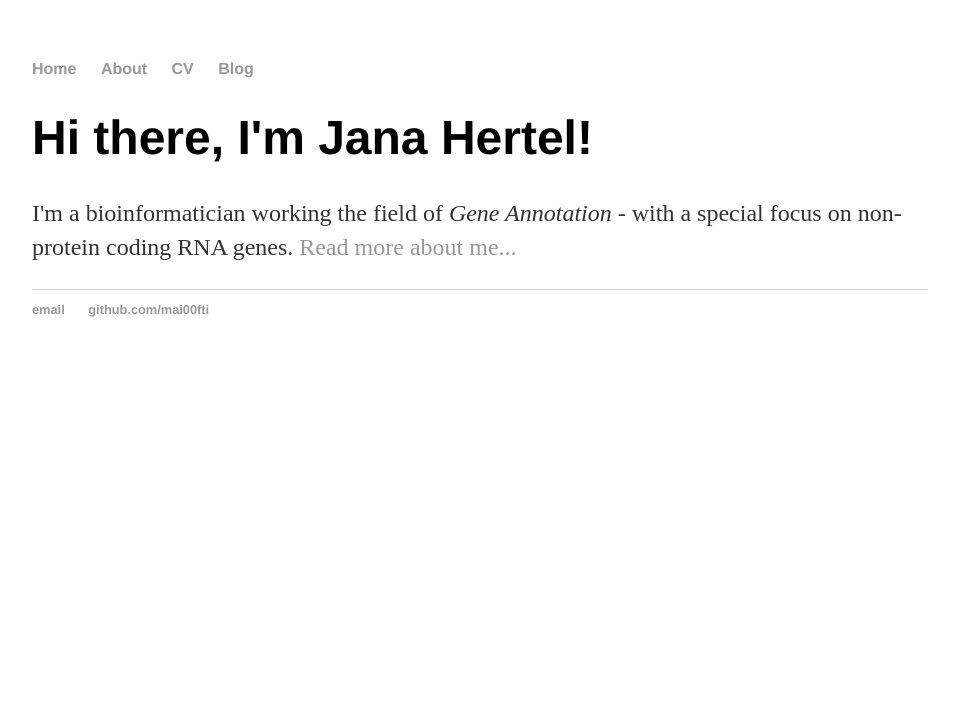
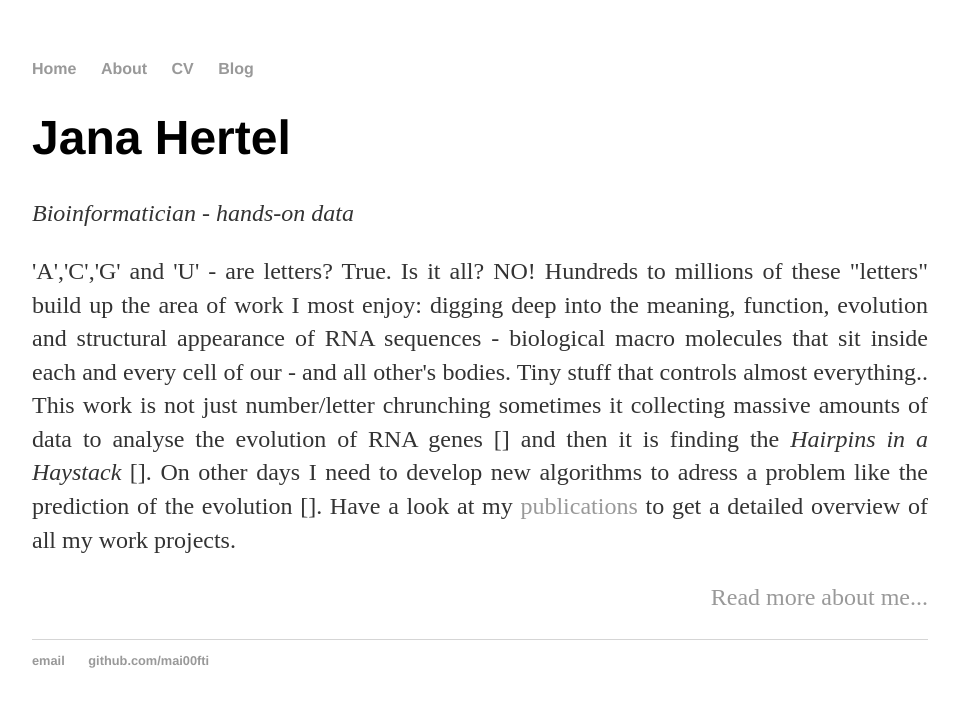
Before and after one commit to mai00fti/mai00fti.github.io, a Jekyll site: the page built from index.html, in a window 1280 px wide. Shown: the top 707 px of the page, without its empty margins (160-1119 px from the left). Built offline with Jekyll 4.4.1, drawn with Linux system fonts in a browser that asks for light colours.

Commit message:
Update index.html

```diff
--- a/index.html
+++ b/index.html
@@ -3,7 +3,23 @@ layout: default
 title: Jana Hertel, Bioinformatician
 ---
 <div class="blurb">
-	<h1>Hi there, I'm Jana Hertel!</h1>
-	<p>I'm a bioinformatician working the field of <em>Gene Annotation</em>
-	- with a special focus on <em></em>non-protein coding RNA genes</em>. <a href="/about">Read more about me...</a></p>
+	<h1>Jana Hertel</h1>
+
+	<p><i>Bioinformatician - hands-on data</i></p>
+
+	<p align="justify">
+		'A','C','G' and 'U' - are letters? True. Is it all? NO!
+		Hundreds to millions of these "letters" build up the area of work I most enjoy:
+		digging deep into the meaning, function, evolution and structural appearance of RNA sequences -
+		biological macro molecules that sit inside each and every cell of our - and all other's bodies.
+		Tiny stuff that controls almost everything..
+
+		This work is not just number/letter chrunching sometimes it collecting massive amounts of data to analyse
+		the evolution of RNA genes [] and then it is finding the <i>Hairpins in a Haystack</i> []. On other days
+		I need to develop new algorithms to adress a problem like the prediction of the evolution [].
+		Have a look at my <a href="/publications/">publications</a> to get a detailed overview of all my work projects.
+
+	</p>
+
+	<p align="right"><a href="/about">Read more about me...</a></p>
 </div><!-- /.blurb -->
```
